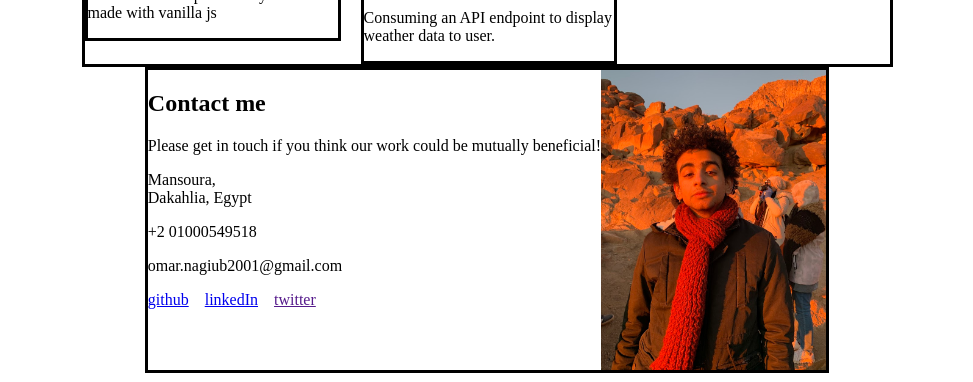
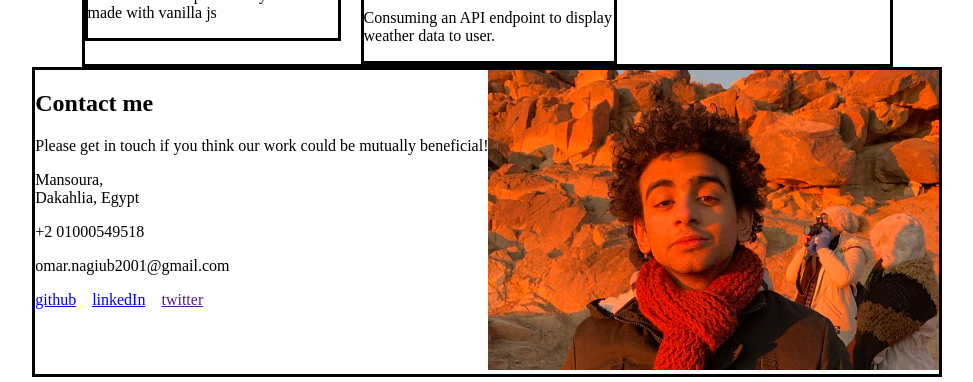
Before and after one commit to OmarNaguib/Portfolio, a React (Vite) app: page / in a window 1280 px wide. Shown: the part 1293-1675 px from the top of the page, without its empty margins (153-1126 px from the left). Built offline with nearby package versions, Linux system fonts and the light colour scheme.

Commit message:
Add contact reponsive image

```diff
--- a/src/components/Contact.jsx
+++ b/src/components/Contact.jsx
@@ -1,4 +1,5 @@
-import profilePic from "./../assets/personal/profile.jpg";
+import profilePicPortrait from "./../assets/personal/profile.jpg";
+import profilePicLandscape from "./../assets/personal/profile-landscape.jpg";
 
 export default function Contact() {
   return (
@@ -32,7 +33,12 @@ export default function Contact() {
           <a href="">twitter</a>
         </div>
       </div>
-      <img src={profilePic} alt="" />
+
+      <picture>
+        <source srcSet={profilePicLandscape} media="(min-width: 838px)" />
+        <source srcSet={profilePicPortrait} media="(max-width: 838px)" />
+        <img src={profilePicPortrait} alt="" />
+      </picture>
     </section>
   );
 }
```
